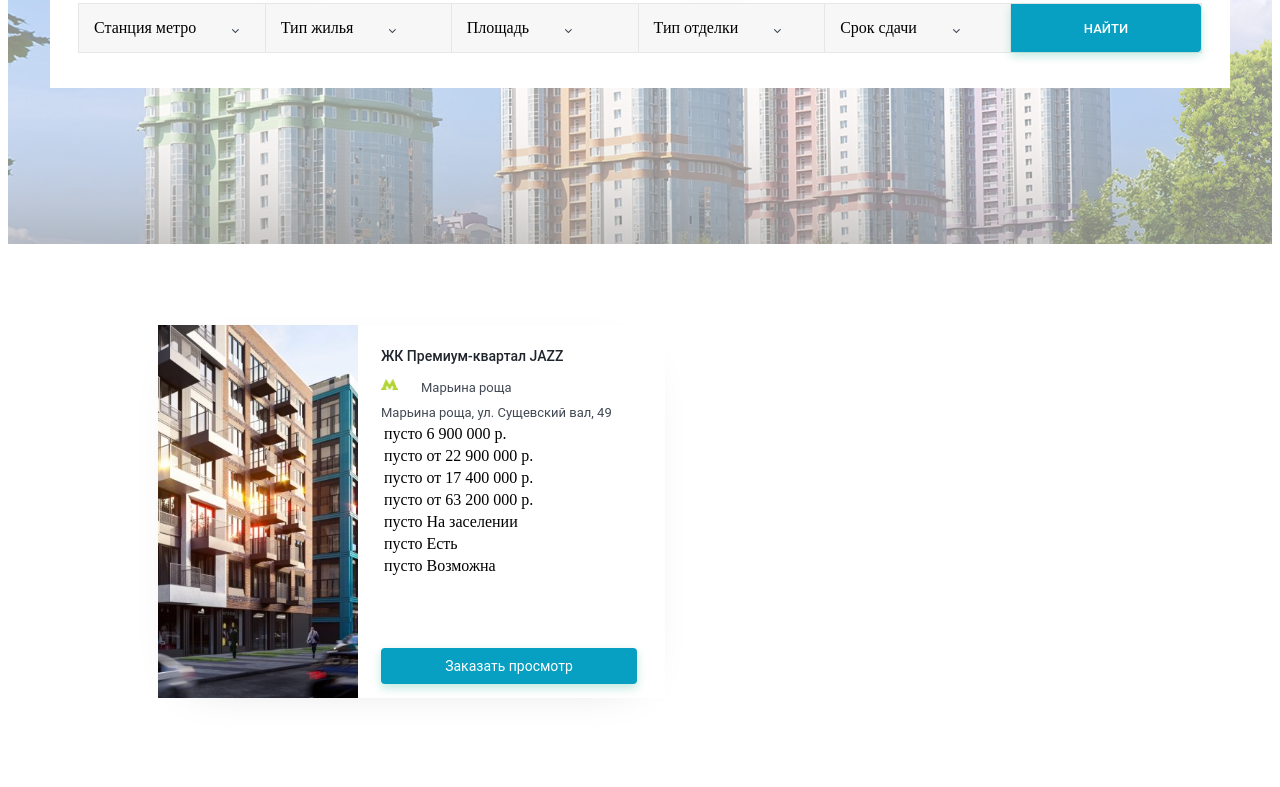
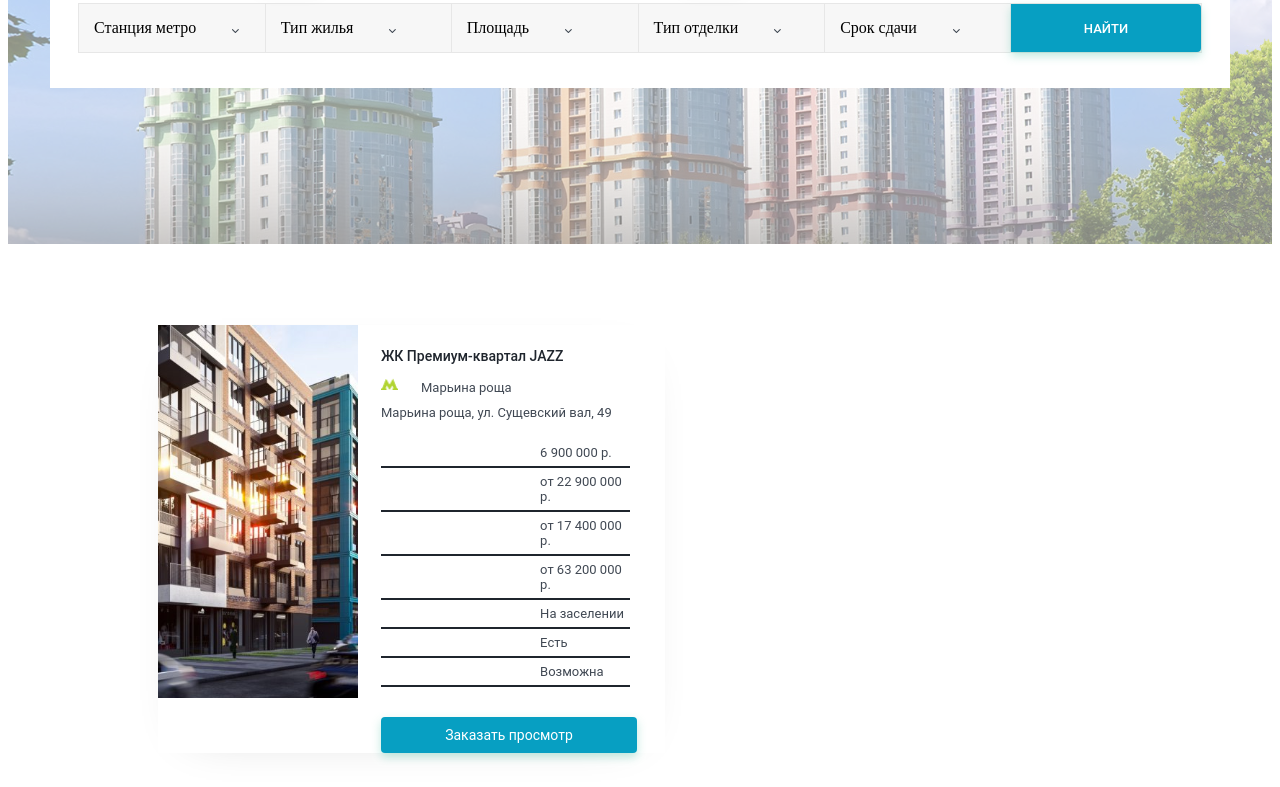
Before and after one commit to Stadionova/evrika-site, a website built with webpack: page index.html in a window 1280 px wide. Shown: the part 418-1205 px from the top of the page. Built offline with nearby package versions, Linux system fonts and the light colour scheme; files whose address does not match are found by name.

Commit message:
map with table filled

```diff
--- a/index.html
+++ b/index.html
@@ -207,57 +207,57 @@
                         <div class="map__table">
                             <table>
                                 <tr>
-                                    <td>пусто</td>
+                                    <td></td>
                                     <td>
-                                        <div class="text-arrow">
+                                        <div class="map__table__price">
                                             <div><span>6 900 000 р.</span></div>
                                         </div>
                                     </td>
                                 </tr>
                                 <tr>
-                                    <td>пусто</td>
+                                    <td></td>
                                     <td>
-                                        <div class="text-arrow">
+                                        <div class="map__table__price">
                                             <div><span>от 22 900 000 р.</span></div>
                                         </div>
                                     </td>
                                 </tr>
                                 <tr>
-                                    <td>пусто</td>
+                                    <td></td>
                                     <td>
-                                        <div class="text-arrow">
+                                        <div class="map__table__price">
                                             <div><span>от 17 400 000 р.</span></div>
                                         </div>
                                     </td>
                                 </tr>
                                 <tr>
-                                    <td>пусто</td>
+                                    <td></td>
                                     <td>
-                                        <div class="text-arrow">
+                                        <div class="map__table__price">
                                             <div><span>от 63 200 000 р.</span></div>
                                         </div>
                                     </td>
                                 </tr>
                                 <tr>
-                                    <td>пусто</td>
+                                    <td></td>
                                     <td>
-                                        <div class="text-arrow">
+                                        <div class="map__table__price">
                                             <div><span>На заселении</span></div>
                                         </div>
                                     </td>
                                 </tr>
                                 <tr>
-                                    <td>пусто</td>
+                                    <td></td>
                                     <td>
-                                        <div class="text-arrow">
+                                        <div class="map__table__price">
                                             <div><span>Есть</span></div>
                                         </div>
                                     </td>
                                 </tr>
                                 <tr>
-                                    <td>пусто</td>
+                                    <td></td>
                                     <td>
-                                        <div class="text-arrow">
+                                        <div class="map__table__price">
                                             <div><span>Возможна</span></div>
                                         </div>
                                     </td>
--- a/src/styles.less
+++ b/src/styles.less
@@ -434,7 +434,7 @@
     width: 91px;
     height: 17px;
     color: #404853;
-    font-family: Roboto;
+    font-family: Roboto, regular;
     font-size: 13px;
     font-weight: 400;
 }
@@ -448,7 +448,7 @@
 .map__address {
     height: 17px;
     color: #404853;
-    font-family: Roboto;
+    font-family: Roboto, regular;
     font-size: 13px;
     font-weight: 400;
     margin-top: 9px;
@@ -466,14 +466,38 @@
     border-radius: 4px;
     background-color: #079fc2;
     border: none;
-    margin-top: 70px;
+    margin-top: 30px;
 }
 
 .map__button span {
     width: 128px;
     height: 17px;
     color: #ffffff;
-    font-family: Roboto;
+    font-family: Roboto, regular;
     font-size: 14px;
     font-weight: 400;
 }
+
+.map__table {
+    margin-top: 17px;
+    margin-right: 35px;
+    table {
+        border-collapse: collapse;
+        tr td {
+            width: 190px;
+            color: #404853;
+            font-family: Roboto, regular;
+            font-size: 13px;
+            font-weight: 400;
+            border-bottom-width: 2px;
+            border-bottom-style: solid;
+            border-bottom-color: #1f252d;
+        }
+    }
+}
+
+.map__table__price {
+    margin-bottom: 5px;
+    margin-top: 5px;
+    margin-left: 70px;
+}
```
